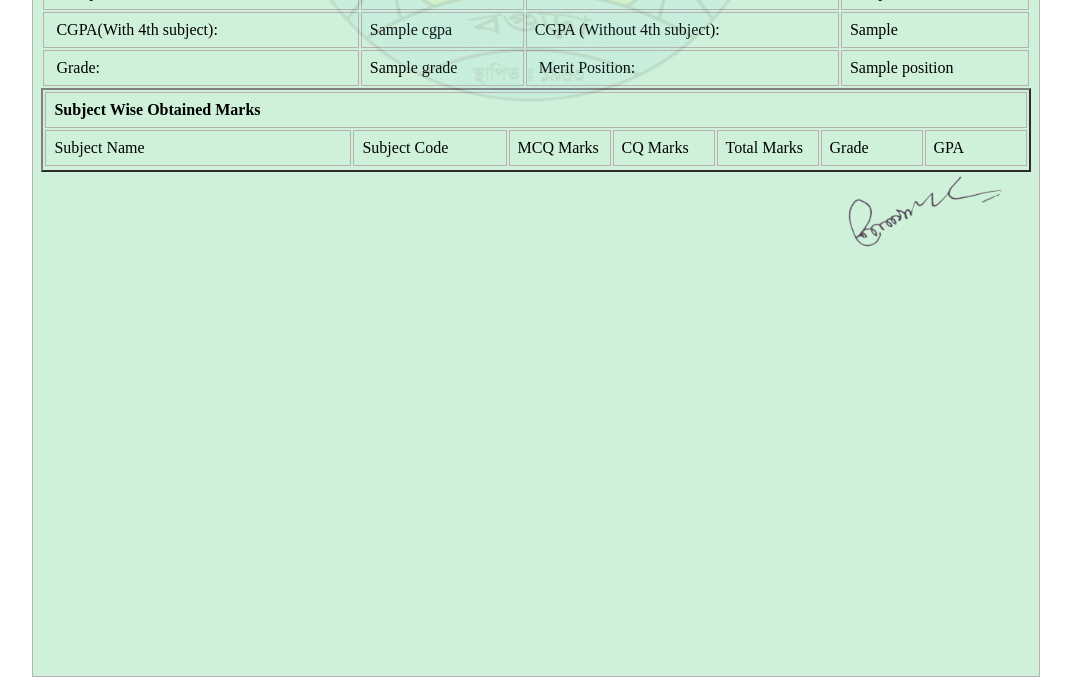
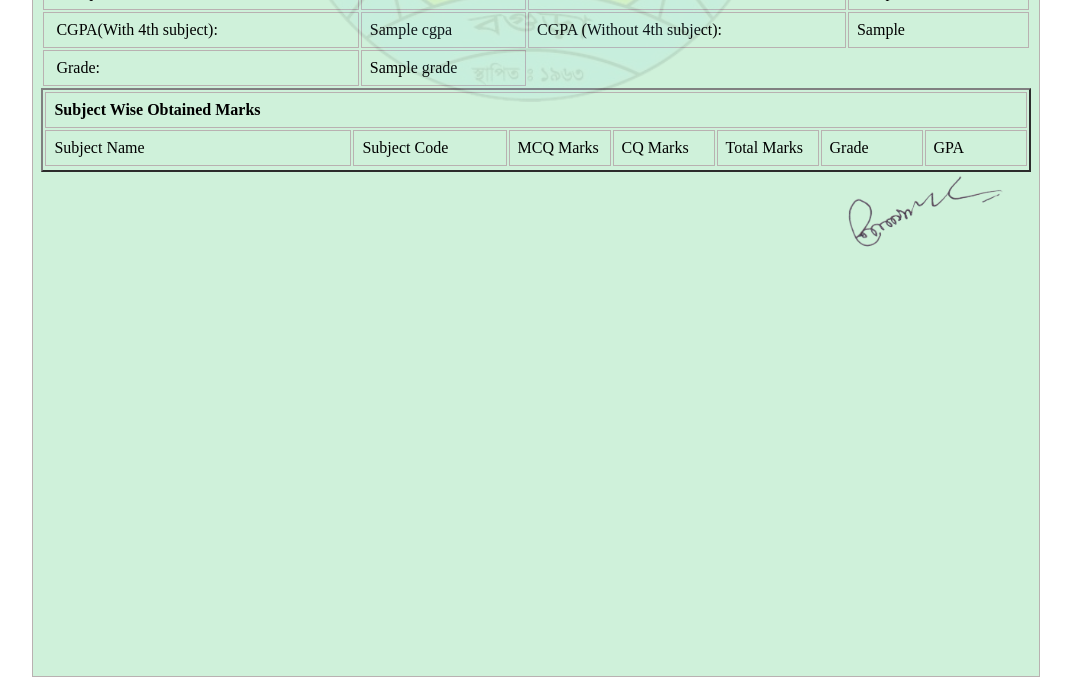
Before and after one commit to sumonben/result, a Django app: template templates/result/show_result.html in a window 1280 px wide. Shown: the part 351-1038 px from the top of the page, without its empty margins (104-1175 px from the left). Run offline with Django 5.2, Linux system fonts and the light colour scheme; the template is opened without the code that fills it: most values are stand-ins (such as "Sample title", 1, 10 or a date in 2020); some web fonts are replaced.

Commit message:
result all done and reaqdy with postion 29-12-24-afternoon

```diff
--- a/templates/result/show_result.html
+++ b/templates/result/show_result.html
@@ -259,8 +259,8 @@ goog-te-combo, .VIpgJd-ZVi9od-ORHb *, .VIpgJd-ZVi9od-SmfZ *, .VIpgJd-ZVi9od-xl07
                     <tr>
                       <td colspan="2" align="left" valign="middle">&nbsp;Grade: </td>
                       <td colspan="1" align="left" valign="middle" class="black12">{{grade}}</td>
-                      {% if grade is not 'Absent' %}
-                      <td colspan="1" align="left" valign="middle">&nbsp;Merit Position: </td>
+                      {% if grade in 'A+' or grade in 'A' or grade in 'A-' or grade in 'B' or grade in 'C' or grade in 'D' or grade in 'F'   %}
+                      <td colspan="1" align="left" valign="middle">&nbsp;Position: </td>
                       <td colspan="1" align="left" valign="middle" class="black12">{{position.position}}</td>
                       {% endif %}
 
```
